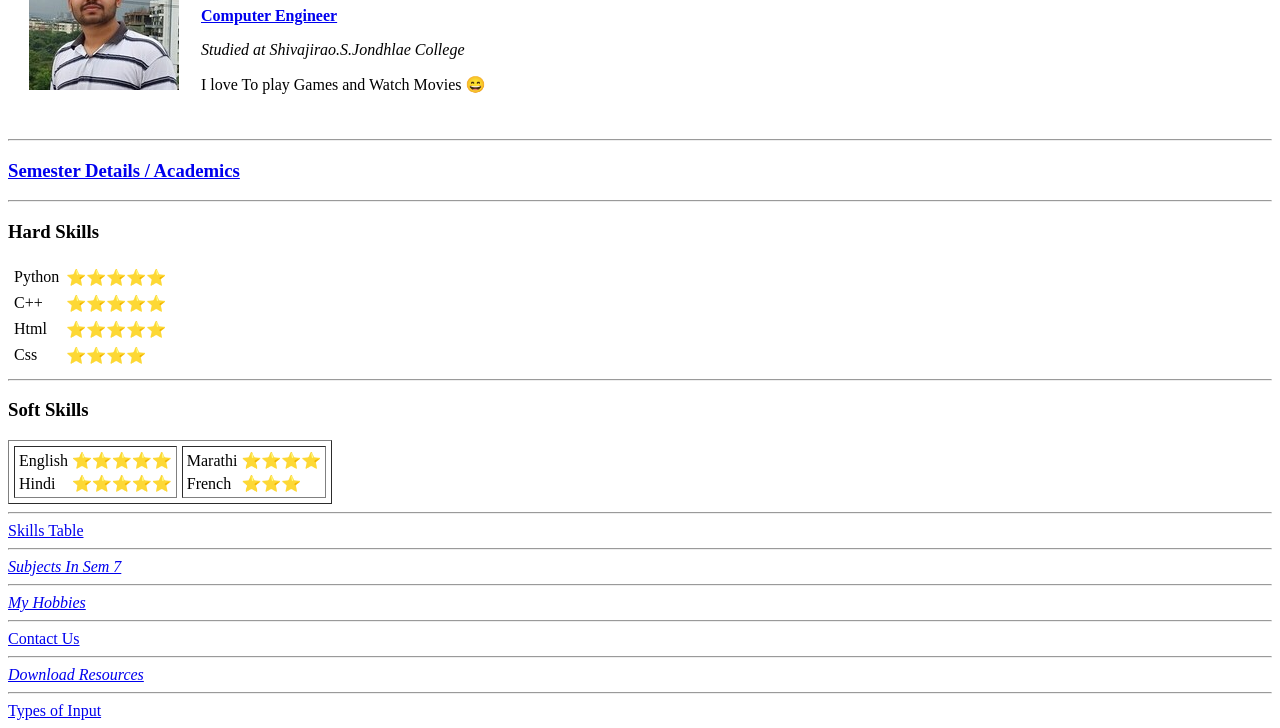
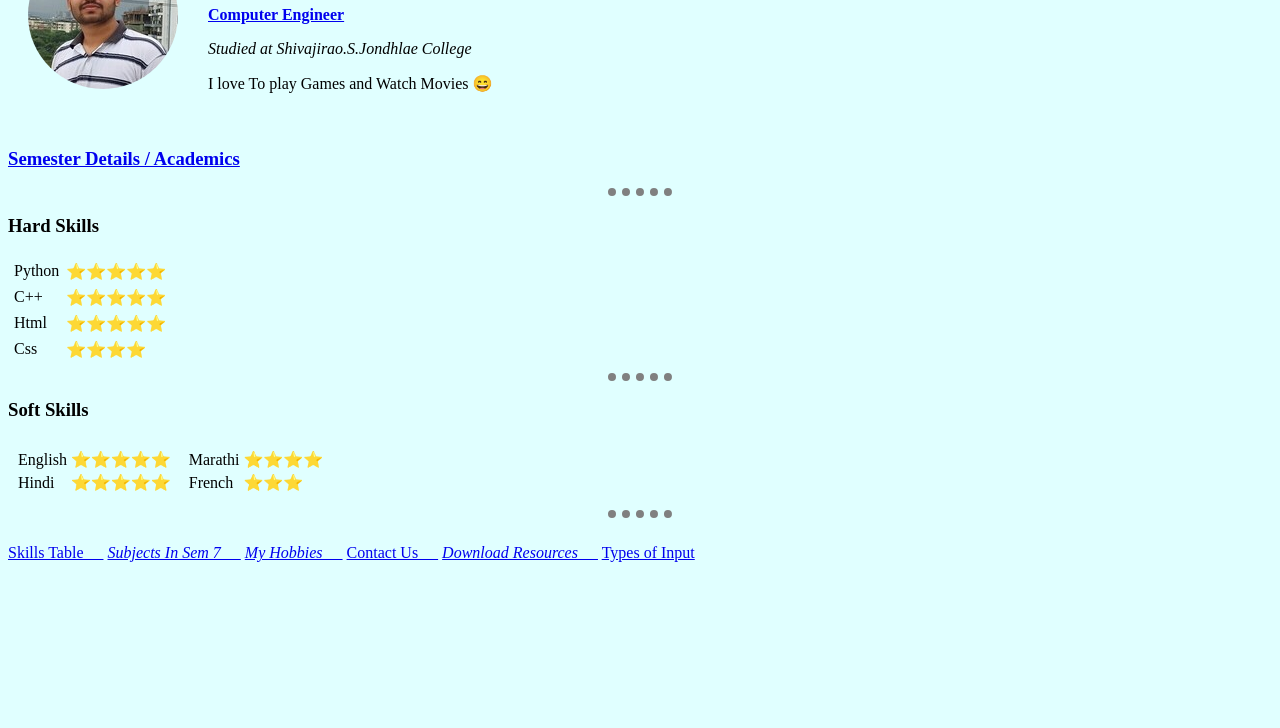
Before and after one commit to nitro-warrior/Anurag-cv, a plain HTML site: page index.html in a window 1280 px wide. Shown: the part 102-830 px from the top of the page. After the commit the page ends 800 px from the top, so only its background shows below. Drawn offline with Linux system fonts and the light colour scheme.

Commit message:
Add files via upload

```diff
--- a/index.html
+++ b/index.html
@@ -2,11 +2,38 @@
 <html lang="en">
 
 <head>
-  <title>Anurag's World</title>
+  <title>Anurag's World 2.0</title>
+  <style media="screen">
+    body {
+      background-color: lightcyan;
+    }
+
+/*   hr {
+      border: 10px solid 	#ffa07a;
+      border-radius: 10px;
+      height: 0%;
+      width: 0%;
+    }
+*/
+
+hr{
+  border-style: none;
+  border-top-style: dotted;
+  border-top-color: grey;
+  border-top-width: 8px;
+  width: 5%;
+}
+
+/*make things circular border radius*/
+img{
+  border-radius: 100%;
+}
+
+  </style>
 </head>
 
 <body>
-  <table cellspacing="20px">
+  <table border="0" cellpadding="10px" cellspacing="10px">
     <tr>
       <td><img src="Photo from Anurag Tiwari.jpg" alt="Anurg"></td>
       <td>
@@ -18,58 +45,30 @@
     </tr>
   </table>
 
-  <hr>
-  <!---Table To view the content more precisely------->
+<!---to make hr in one line
+table.center{
+  margin-left: auto;
+  margin-right:auto;
+}
+
+<table class="center">
+  <tr>
+    <td> <hr> </td>
+    <td> <hr> </td>
+    <td> <hr>  </td>
+    <td> <hr> </td>
+  </tr>
+</table>
+--->
 
 
-<a href="marks.html"> <H3>Semester Details / Academics</H3></a>
-<!--
-  <table border="0" cellspacing="10px">
-    <thead>
-      <tr>
-        <td>Semesters</td>
-        <td>Pointers</td>
-      </tr>
-    </thead>
-    <tbody>
-      <tr>
-        <td>1</td>
-        <td>7.89</td>
-      </tr>
-      <tr>
-        <td>2</td>
-        <td>8.80</td>
-      </tr>
-      <tr>
-        <td>3</td>
-        <td>9.35</td>
-      </tr>
-      <tr>
-        <td>4</td>
-        <td>9.25</td>
-      </tr>
-      <tr>
-        <td>5</td>
-        <td>9.86</td>
-      </tr>
-      <tr>
-        <td>6</td>
-        <td>8.30</td>
-      </tr>
-    </tbody>
-    <tfoot>
-      <tr>
-        <td>Average</td>
-        <td>8.91</td>
-      </tr>
-      <tr>
-        <td>Percentage</td>
-        <td>77.89</td>
-      </tr>
-    </tfoot>
-  </table>
--->
-<hr>
+  <!---Table To view the content more precisely----->
+
+
+  <a href="marks.html">
+    <H3>Semester Details / Academics</H3>
+  </a>
+  <hr>
 
   <!--Table to show the skills-->
   <h3>Hard Skills</h3>
@@ -97,7 +96,7 @@
   <hr>
   <!--nested table data ---->
   <h3>Soft Skills</h3>
-  <table border="1" cellspacing="5px">
+  <table border="0px" cellpadding="5px">
     <tr>
       <td>
         <table>
@@ -127,17 +126,18 @@
   </table>
 
 
-<hr>
-<a href="skill.html">Skills Table</a>
   <hr>
-  <a href="subjects.html"><em>Subjects In Sem 7</em></a>
-  <hr>
-  <a href="hobbies.html"><em>My Hobbies</em></a>
-  <hr>
-  <a href="contact.html">Contact Us</a>
-  <hr>
-  <em><a href="resources.txt" Download>Download Resources</a></em>
-  <hr>
+  <br>
+  <a href="skill.html">Skills Table &emsp;</a>
+
+  <a href="subjects.html"><em>Subjects In Sem 7 &emsp;</em></a>
+
+  <a href="hobbies.html"><em>My Hobbies &emsp;</em></a>
+
+  <a href="contact.html">Contact Us &emsp;</a>
+
+  <em><a href="resources.txt" Download>Download Resources &emsp;</a></em>
+
   <a href="input-variety.html">Types of Input</a>
 </body>
 
```
